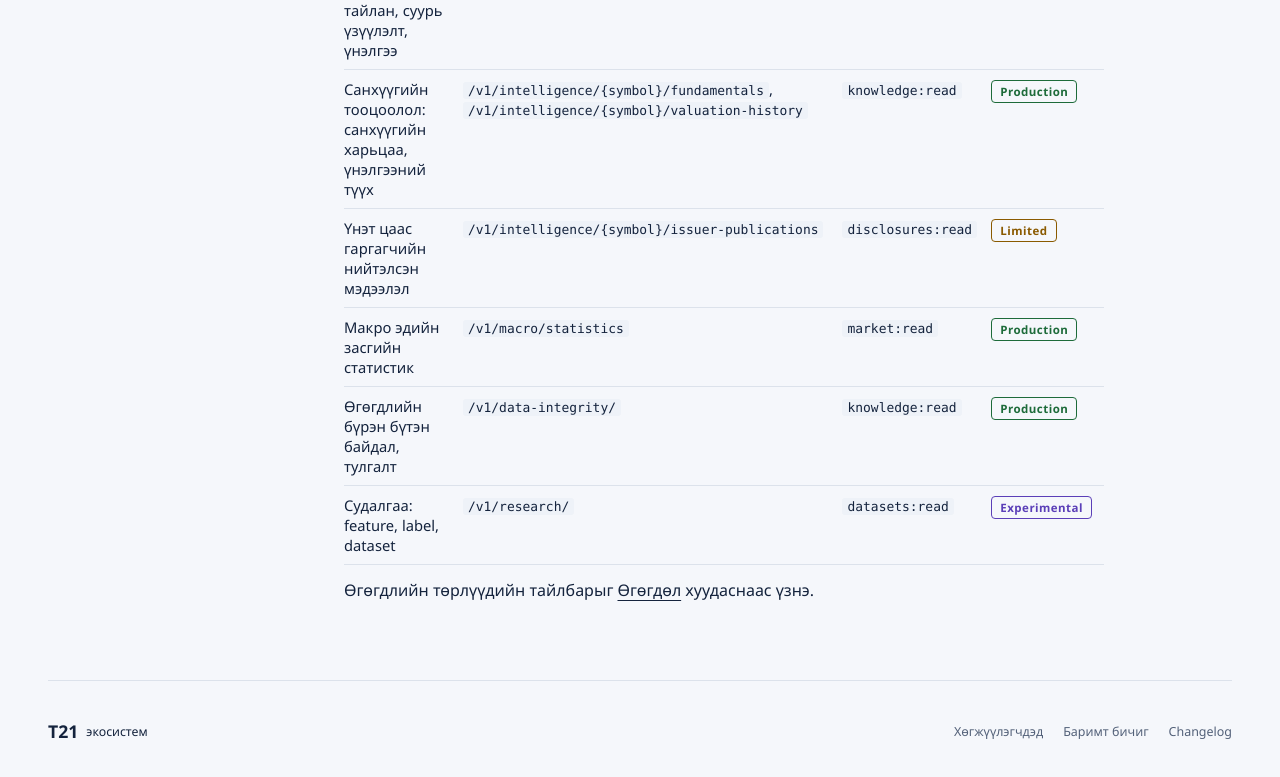
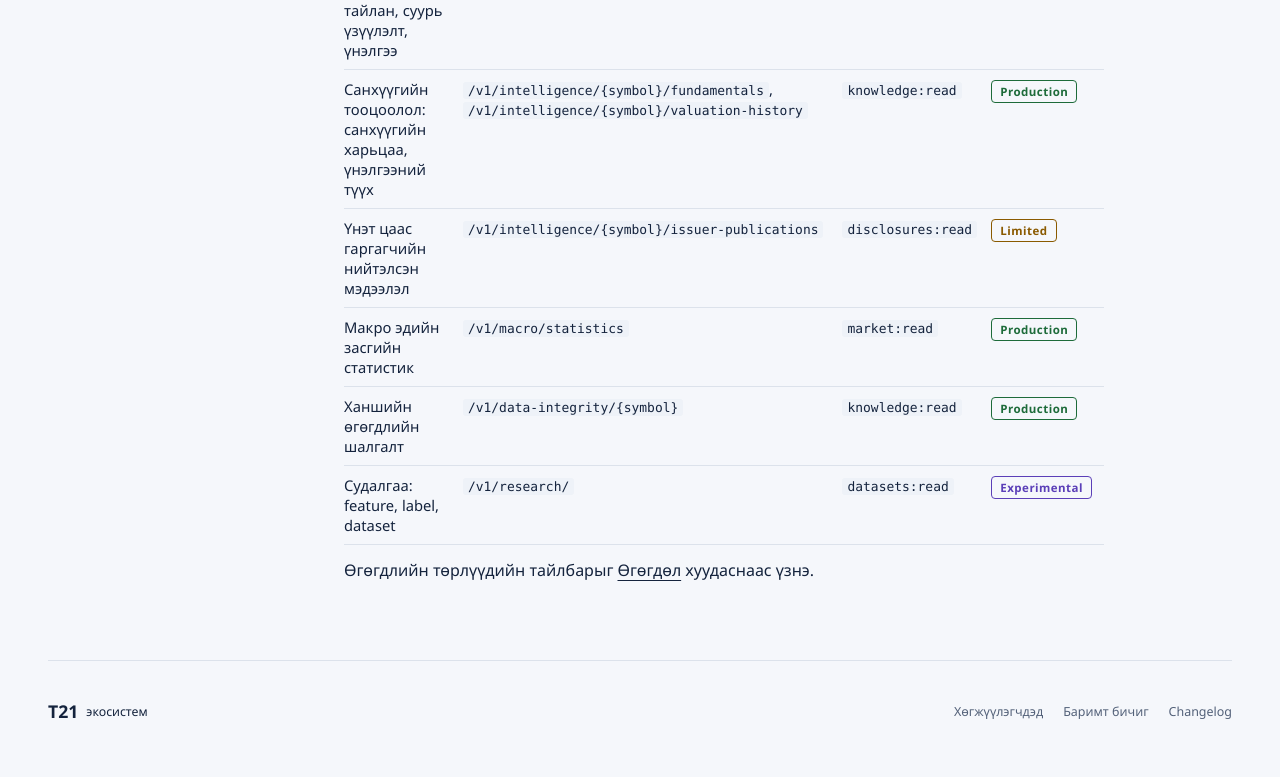
Before and after one commit to bilguuntulga66llc-oss/t21-ecosystem, a plain HTML site: page docs/data-catalog/index.html in a window 1280 px wide. Shown: the part 834-1611 px from the top of the page. Drawn offline with Linux system fonts and the light colour scheme.

Commit message:
Release 0.25.1
Built from t21-ecosystem-hub@2f39bd0283febbe225ed3d5bc44698e7dd2412c0
with the production build options.

```diff
--- a/docs/data-catalog/index.html
+++ b/docs/data-catalog/index.html
@@ -15,7 +15,7 @@
 <tr><td data-label="Өгөгдөл">Санхүүгийн тооцоолол: санхүүгийн харьцаа, үнэлгээний түүх</td><td data-label="Endpoint"><code>/v1/intelligence/{symbol}/fundamentals</code>, <code>/v1/intelligence/{symbol}/valuation-history</code></td><td data-label="Scope"><code>knowledge:read</code></td><td data-label="Төлөв"><span class="doc-status doc-status-production">Production</span></td></tr>
 <tr><td data-label="Өгөгдөл">Үнэт цаас гаргагчийн нийтэлсэн мэдээлэл</td><td data-label="Endpoint"><code>/v1/intelligence/{symbol}/issuer-publications</code></td><td data-label="Scope"><code>disclosures:read</code></td><td data-label="Төлөв"><span class="doc-status doc-status-limited">Limited</span></td></tr>
 <tr><td data-label="Өгөгдөл">Макро эдийн засгийн статистик</td><td data-label="Endpoint"><code>/v1/macro/statistics</code></td><td data-label="Scope"><code>market:read</code></td><td data-label="Төлөв"><span class="doc-status doc-status-production">Production</span></td></tr>
-<tr><td data-label="Өгөгдөл">Өгөгдлийн бүрэн бүтэн байдал, тулгалт</td><td data-label="Endpoint"><code>/v1/data-integrity/</code></td><td data-label="Scope"><code>knowledge:read</code></td><td data-label="Төлөв"><span class="doc-status doc-status-production">Production</span></td></tr>
+<tr><td data-label="Өгөгдөл">Ханшийн өгөгдлийн шалгалт</td><td data-label="Endpoint"><code>/v1/data-integrity/{symbol}</code></td><td data-label="Scope"><code>knowledge:read</code></td><td data-label="Төлөв"><span class="doc-status doc-status-production">Production</span></td></tr>
 <tr><td data-label="Өгөгдөл">Судалгаа: feature, label, dataset</td><td data-label="Endpoint"><code>/v1/research/</code></td><td data-label="Scope"><code>datasets:read</code></td><td data-label="Төлөв"><span class="doc-status doc-status-experimental">Experimental</span></td></tr>
 </tbody></table>
 <p>Өгөгдлийн төрлүүдийн тайлбарыг <a href="/t21-ecosystem/data/">Өгөгдөл</a> хуудаснаас үзнэ.</p></article>
```
Also changed, not shown: docs/concepts/data-integrity/index.html (+1 -1 lines), docs/search.json (+1 -1 lines).
